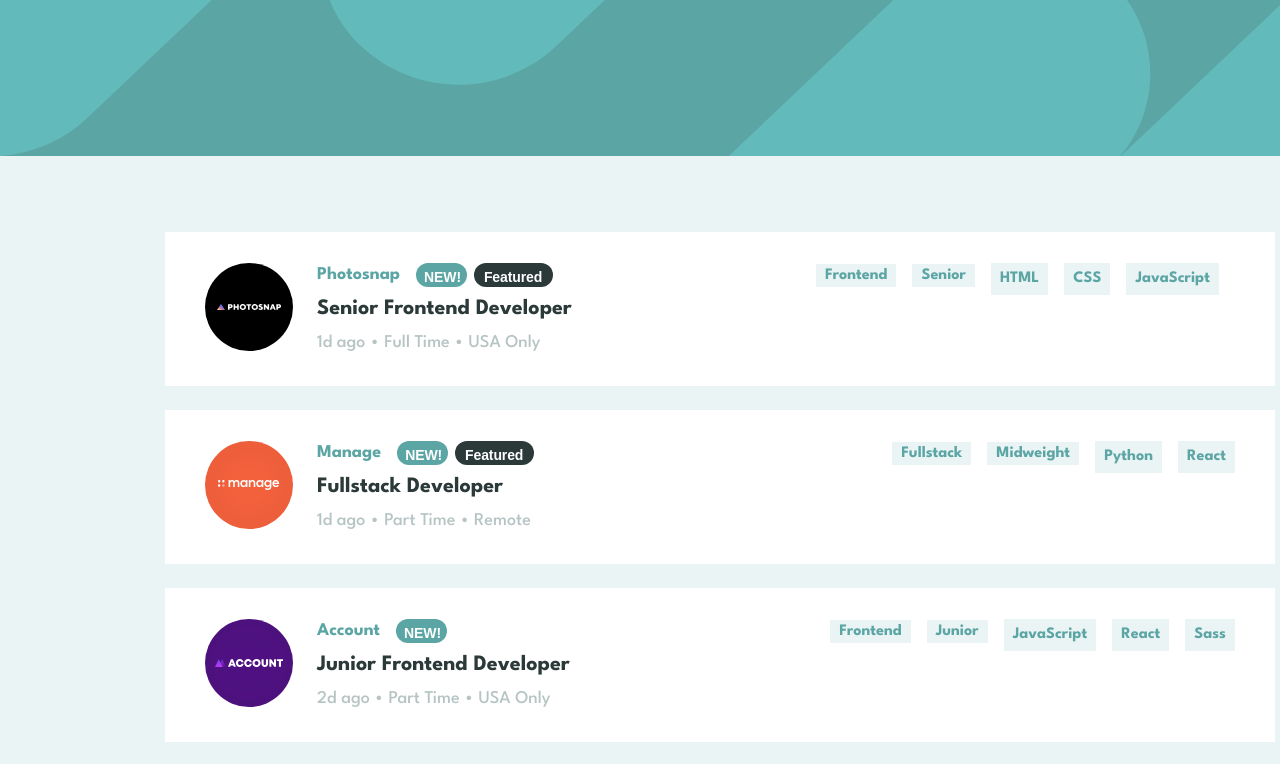
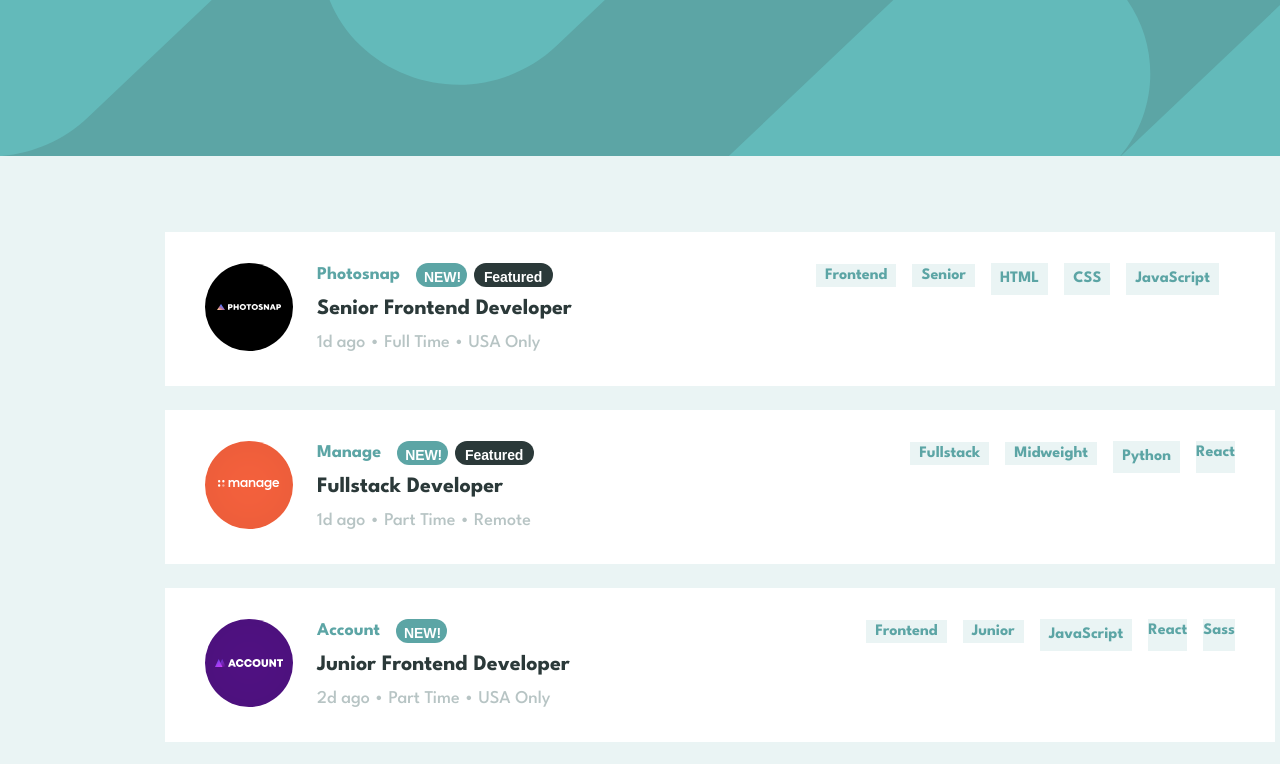
Before and after one commit to davronbekanvarov23/5-oy-6-dars_vazifa, a plain HTML site: page index.html in a window 1280 px wide. Shown: the top 764 px of the page. Drawn offline with Linux system fonts and the light colour scheme.

Commit message:
completed

```diff
--- a/css/style.css
+++ b/css/style.css
@@ -172,7 +172,6 @@
   height: 32px;
   li {
     background: #eaf4f4;
-    padding: 4px 9px;
     color: #5ca5a5;
     font-size: 16px;
     font-weight: 700;
--- a/js/app.js
+++ b/js/app.js
@@ -53,6 +53,7 @@
   });
   tools.forEach((tool) => {
     toolList.innerHTML += `<li>${tool}</li>`;
+
   });
 
   ul.appendChild(jobCard);
```
